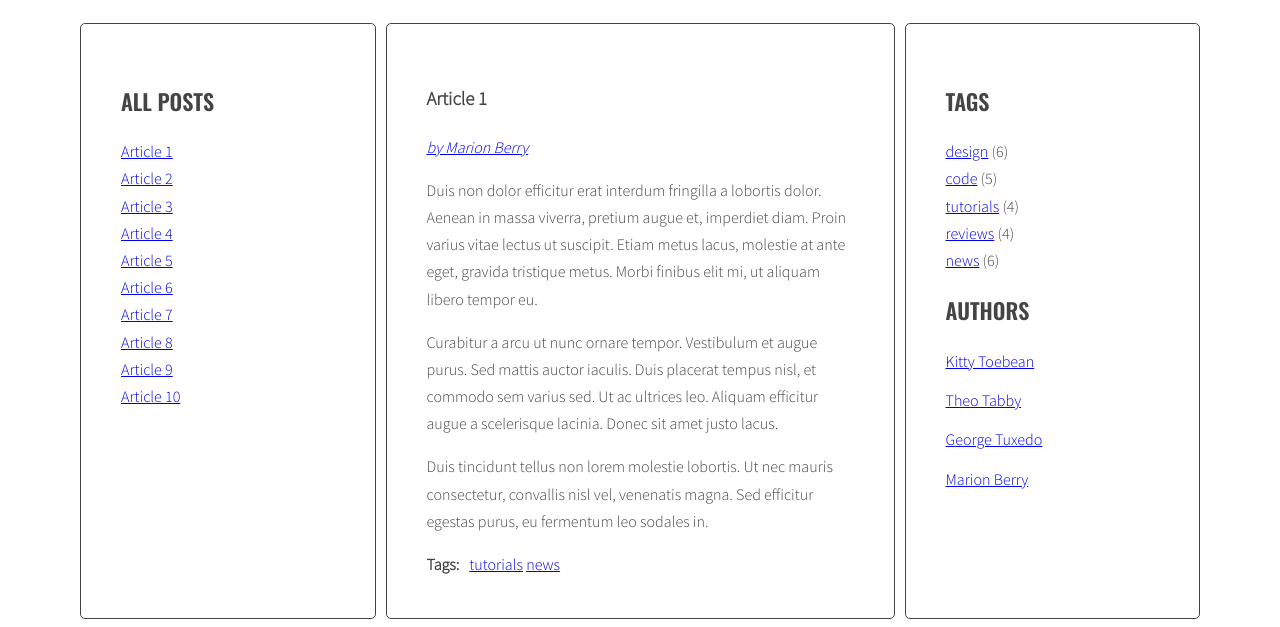
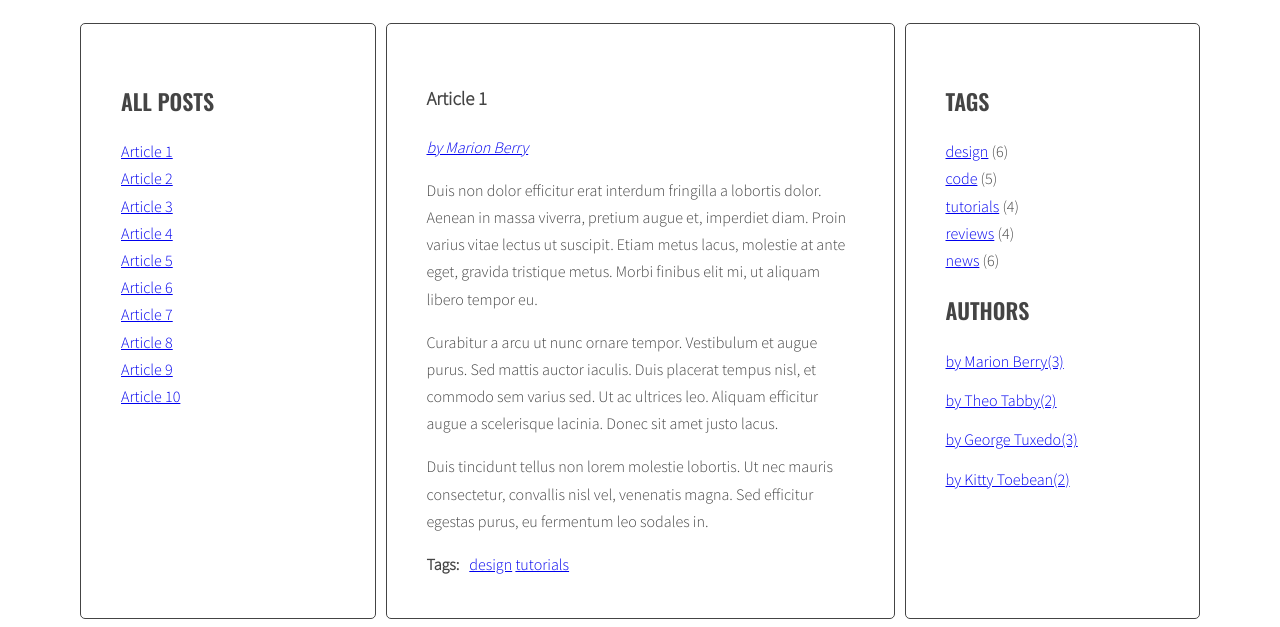
Before and after one commit to Charle3s/js-blog, a website: page index.html in a window 1280 px wide. Shown: the part 220-847 px from the top of the page. Drawn offline with nearby package versions, Linux system fonts and the light colour scheme.

```diff
--- a/index.html
+++ b/index.html
@@ -223,26 +223,6 @@
               </ul>
               <h2 class="section-title">Authors</h2>
               <ul class="list authors">
-                <li>
-                  <a href="#">
-                    <span class="author-name">Kitty Toebean</span>
-                  </a>
-                </li>
-                <li>
-                  <a href="#">
-                    <span class="author-name">Theo Tabby</span>
-                  </a>
-                </li>
-                <li>
-                  <a href="#">
-                    <span class="author-name">George Tuxedo</span>
-                  </a>
-                </li>
-                <li>
-                  <a href="#">
-                    <span class="author-name">Marion Berry</span>
-                  </a>
-                </li>
               </ul>
             </aside>
           </main>
--- a/js/script.js
+++ b/js/script.js
@@ -32,6 +32,10 @@
 const optTitleListSelector = '.titles';
 const optArticleTagsSelector = '.post-tags .list';
 const optArticleAuthorSelector = '.post-author';
+const optTagsListSelector = '.tags list';
+const optCloudClassCount = 5,
+  optCloudClassPrefix = 'tag-size-',
+  optAuthorsListSelector = '.authors.list';
 
 const generateTitleLinks = function (customSelector = '') {
   /* remove contents of titleList */
@@ -56,7 +60,7 @@
     html = html + linkHTML;
   }
 
-  console.log(html);
+  // console.log(html);
 
   titleList.innerHTML = html;
 };
@@ -67,6 +71,8 @@
   link.addEventListener('click', titleClickHandler);
 }
 function generateTags() {
+  /* [NEW] create a new variable allTags with an empty array */
+  let allTags = {};
   /* find all articles */
   const articles = document.querySelectorAll(optArticleSelector);
   /* START LOOP: for every article: */
@@ -90,16 +96,38 @@
       // console.log(htmlTag);
       /* add generated code to html variable */
       html += htmlTag + ' ';
-      /* END LOOP: for each tag */
+      /* [NEW] check if this link is NOT already in allTags */
+      if (!allTags[tag]) {
+        /* [NEW] add tag to allTags object */
+        allTags[tag] = 1;
+      } else
+        allTags[tag]++;
     }
+    /* END LOOP: for each tag */
+
     // console.log(html);
     /* insert HTML of all the links into the tags wrapper */
     tags.insertAdjacentHTML('beforeend', html);
     /* END LOOP: for every article: */
   }
+  /* [NEW] find list of tags in right column */
+  const tagList = document.querySelector('.tags');
+  const tagsParams = calculateTagsParams(allTags);
+  console.log('tagsParams:', tagsParams);
+  /* [NEW] create variable for all links HTML code */
+  let allTagsHTML = '';
+
+  /* [NEW] START LOOP: for each tag in allTags: */
+  for (let tag in allTags) {
+    /* [NEW] generate code of a link and add it to allTagsHTML */
+    allTagsHTML += '<li><a href="#tag-' + tag + ' (' + allTags[tag] + ')"></a></li>';
+    /* [NEW] END LOOP: for each tag in allTags: */
+  }
+  /*[NEW] add HTML from allTagsHTML to tagList */
+  tagList.insertAdjacentHTML('beforeend', allTagsHTML);
 }
 
-generateTags();
+// generateTags();
 
 function tagClickHandler(event) {
   // console.log('aaaaaaaaaaaaaaaaaaaaaaaa');
@@ -149,21 +177,44 @@
 }
 
 addClickListenersToTags();
-
-/* generate Authors */
-
+function calculateAuthorsParams(authors) {
+  const params = { max: 0, min: 999999 };
+  for (let author in authors) {
+    console.log(author + ' is used ' + authors[author] + ' times');
+    params.max = Math.max(authors[author], params.max);
+    params.min = Math.min(authors[author], params.min);
+  }
+  return params;
+}
+//calculateAuthorsParams();
 function generateAuthors() {
+  let allAuthors = {};
   const articles = document.querySelectorAll(optArticleSelector);
   for (let article of articles) {
     const authorName = article.querySelector(optArticleAuthorSelector);
     authorName.innerHTML = '';
-    const articleAuthors = article.getAttribute('data-authors');
-    const linkHTML = '<a href="#author-' + articleAuthors + '">' + articleAuthors + '</a>';
+    const author = article.getAttribute('data-authors');
+    const linkHTML = '<a href="#author-' + author + '">' + author + '</a>';
     authorName.insertAdjacentHTML('beforeend', linkHTML);
+    if (!allAuthors[author]) {
+      /* [NEW] add author to allAuthors object */
+      allAuthors[author] = 1;
+    } else {
+      allAuthors[author]++;
+    }
   }
+  console.log(allAuthors);
+  const authorList = document.querySelector('.authors');
+  const authorsParams = calculateAuthorsParams(allAuthors);
+  let allAuthorsHTML = '';
+  for (let author in allAuthors) {
+    const authorLinkHTML = '<li><a href="#author-' + author + ' (' + allAuthors[author] + ')"' + '>' + author + '(' + allAuthors[author] + ')' + '</a></li>';
+    allAuthorsHTML += authorLinkHTML;
+    console.log('authorLinkHTML:', authorLinkHTML);
+  }
+  authorList.insertAdjacentHTML('beforeend', allAuthorsHTML);
 }
 generateAuthors();
-
 function authorsClickHandler(event) {
   event.preventDefault();
   const clickedElement = this;
```
Also changed, not shown: 1 other file.
